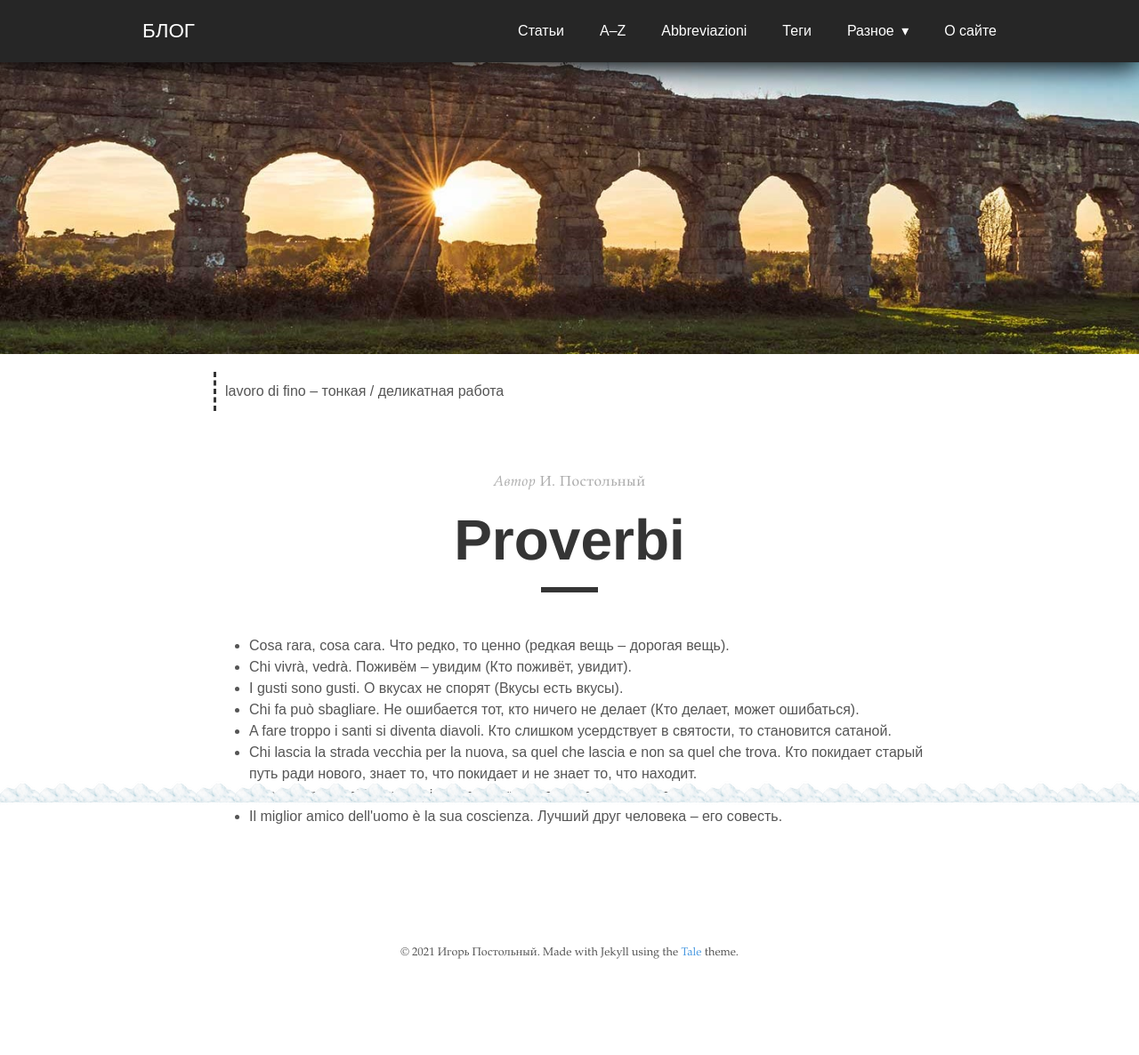
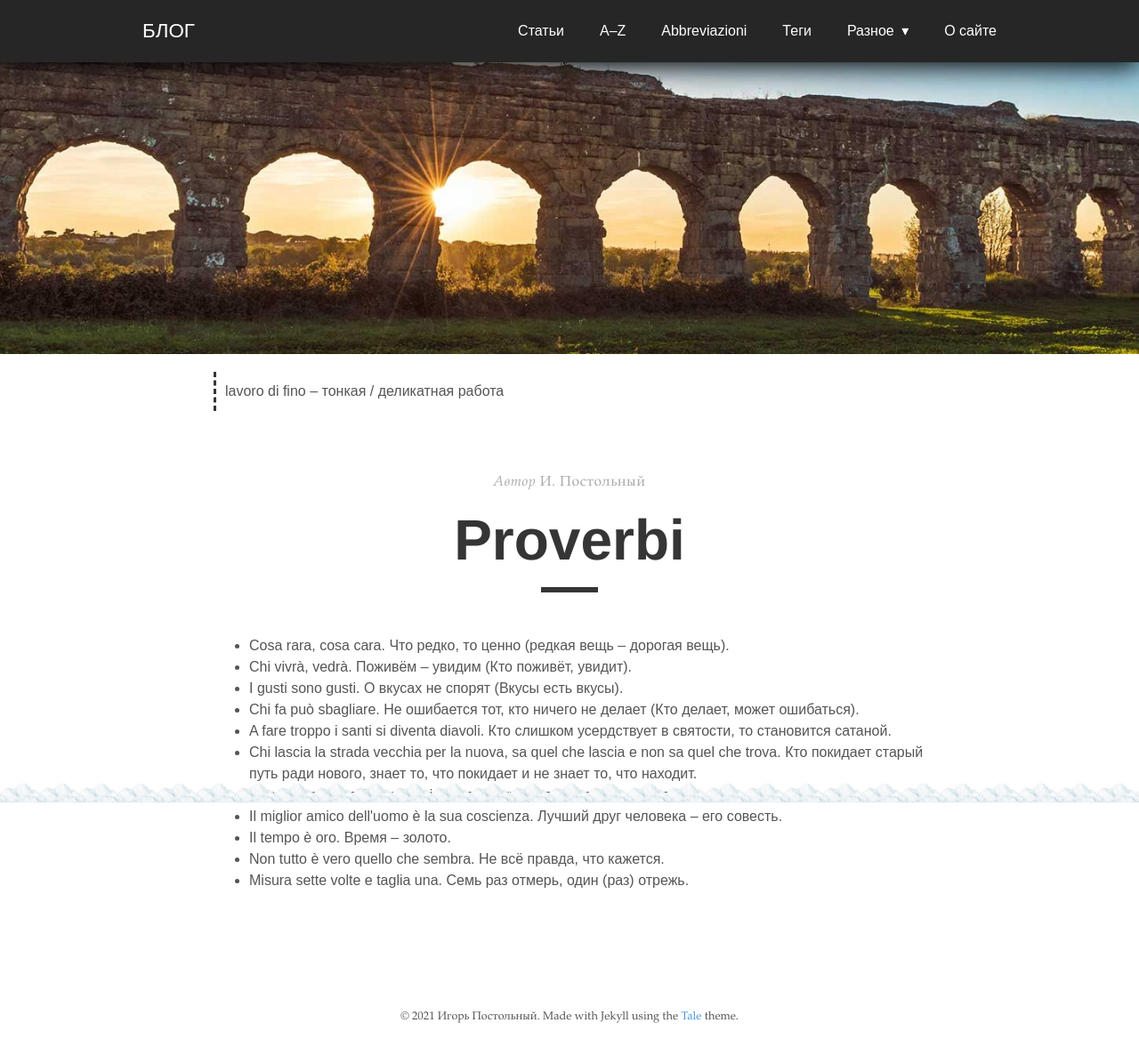
Before and after one commit to postolny/postolny.github.io, a Jekyll site: the page built from _pages/proverbi.md, in a window 1280 px wide. Shown: the whole page at 89% size. Built offline with Jekyll 4.4.1, drawn with Linux system fonts in a browser that asks for light colours; nearby versions of some CDN libraries; before the commit the page ends 1114 px from its top, so only the background shows below that.

Commit message:
Add files via upload

```diff
--- a/_pages/proverbi.md
+++ b/_pages/proverbi.md
@@ -14,3 +14,6 @@ permalink: /proverbi/
 - Chi lascia la strada vecchia per la nuova, sa quel che lascia e non sa quel che trova. Кто покидает старый путь ради нового, знает то, что покидает и не знает то, что находит.
 - L'onestà tra i ricchi è un'utopia. Честность среди богатых – это утопия.
 - Il miglior amico dell'uomo è la sua coscienza. Лучший друг человека – его совесть.
+- Il tempo è oro. Время – золото.
+- Non tutto è vero quello che sembra. Не всё правда, что кажется.
+- Misura sette volte e taglia una. Семь раз отмерь, один (раз) отрежь.
```
